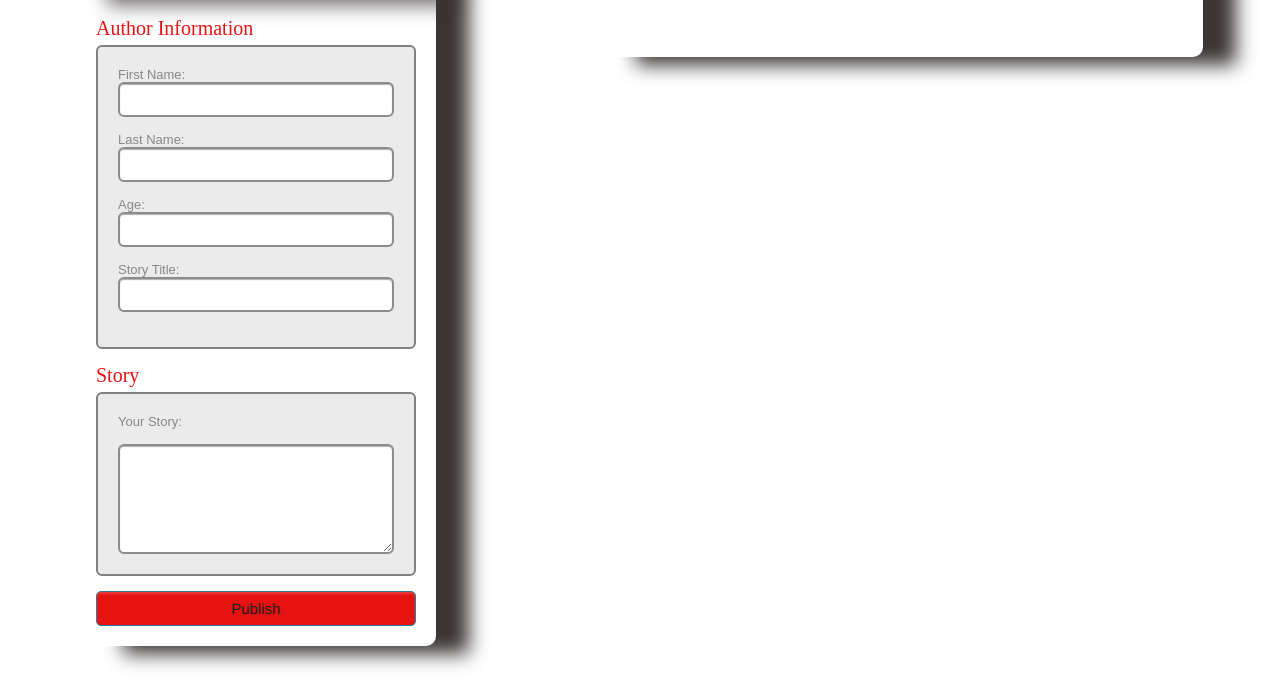
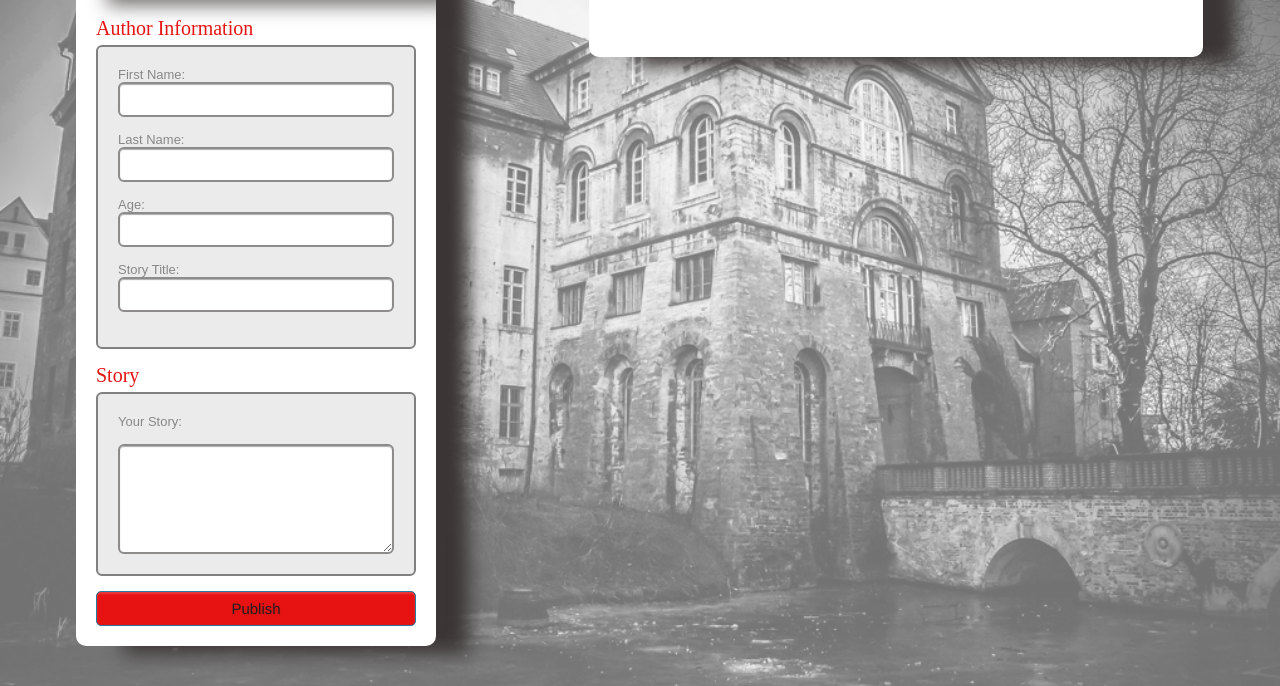
Before and after one commit to tonytech83/Scary-Stories-Project, a plain HTML site: page index.html in a window 1280 px wide. Shown: the part 150-836 px from the top of the page. Drawn offline with Linux system fonts and the light colour scheme.

Commit message:
Fix the issue with visualization of background image

```diff
--- a/style/css/styles.css
+++ b/style/css/styles.css
@@ -1,5 +1,5 @@
 body {
-  background-image: url("../images/fantasyStoriesNewImage.jpg");
+  background-image: url("../images/fantasyStoriesNewImage.png");
   background-repeat: no-repeat;
   background-size: cover;
   background-attachment: fixed;
```
